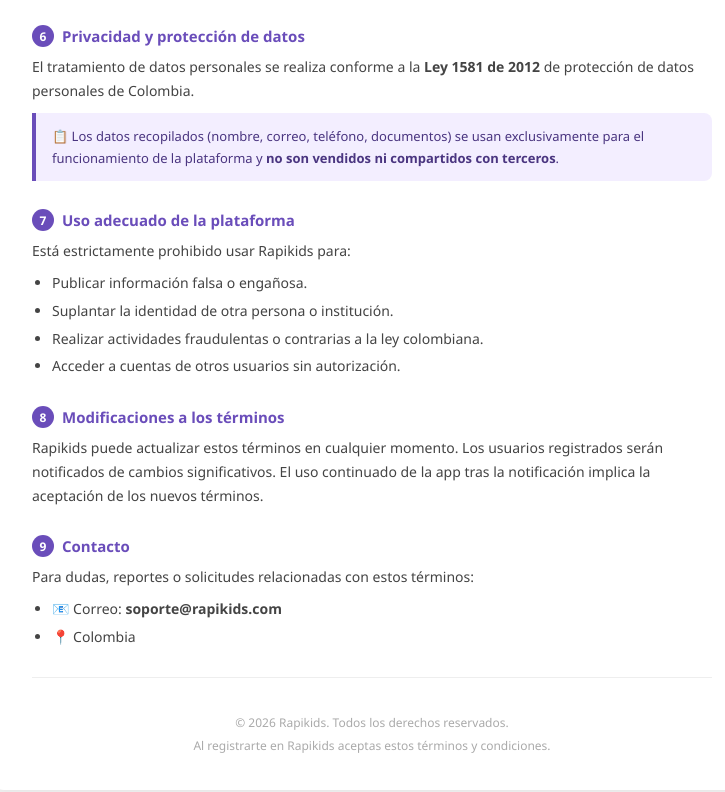
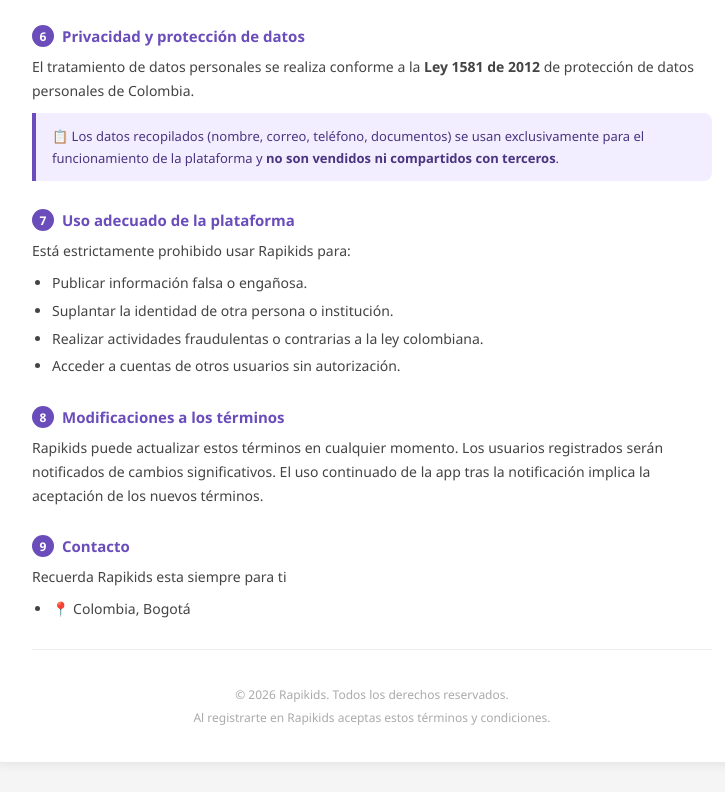
Before and after one commit to Juan-montoya-22/Rapikids-0.1, a plain HTML site: page index.html in a window 1280 px wide. Shown: the part 1130-1922 px from the top of the page, without its empty margins (268-993 px from the left). Drawn offline with Linux system fonts and the light colour scheme.

Commit message:
Update index.html

```diff
--- a/index.html
+++ b/index.html
@@ -183,10 +183,9 @@
 
     <div class="section">
       <h3><span class="num">9</span> Contacto</h3>
-      <p>Para dudas, reportes o solicitudes relacionadas con estos términos:</p>
+      <p>Recuerda Rapikids esta siempre para ti</p>
       <ul>
-        <li>📧 Correo: <strong>soporte@rapikids.com</strong></li>
-        <li>📍 Colombia</li>
+        <li>📍 Colombia, Bogotá</li>
       </ul>
     </div>
 
```
